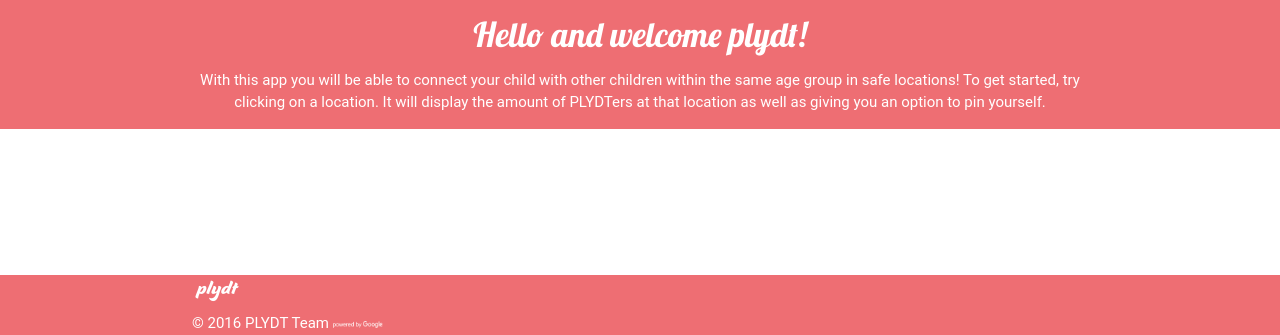
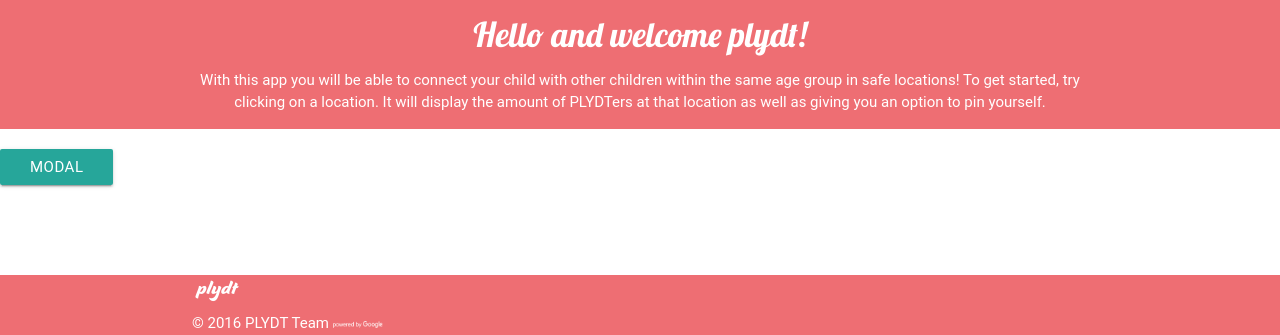
Before and after one commit to robbethencourt/PLYDT, a PHP site: page / in a window 1280 px wide. Shown: the part 465-800 px from the top of the page. Run offline with PHP 8.4, Linux system fonts and the light colour scheme; some libraries are stand-ins or nearby versions; some web fonts are replaced.

Commit message:
basic modal for now

```diff
--- a/assets/css/style.css
+++ b/assets/css/style.css
@@ -200,3 +200,8 @@ footer {
 #loginbutton{
     background-color: #ee6e73;
 }
+
+/* introduction modal */
+.lobsterfont{
+	font-family: 'Lobster', cursive;
+}
--- a/index.html
+++ b/index.html
@@ -159,6 +159,21 @@
     </div>
   </div>
 
+
+  <!-- Modal Trigger -->
+  <a class="waves-effect waves-light btn modal-trigger" href="#modal1">Modal</a>
+
+  <!-- Modal Structure -->
+  <div id="modal1" class="modal">
+        <div class="modal-content">
+            <h4 class="lobsterfont">Welcome to plydt!</h4>
+            <p>With this app you will be able to connect your child with other children within the same age group in safe locations! To get   started, try clicking on a location. It will display the amount of PLYDTers at that location as well as giving you an option to pin yourself.</p>
+        </div>
+        <div class="modal-footer">
+            <a href="#!" class=" modal-action modal-close waves-effect waves-green btn-flat">Got it!</a>
+        </div>
+  </div>
+
   <!-- Footer and comment input -->
   <footer>
      <div class="container">
```
